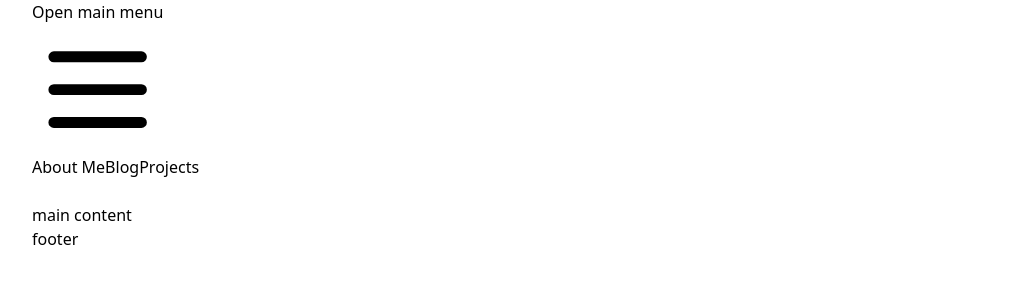
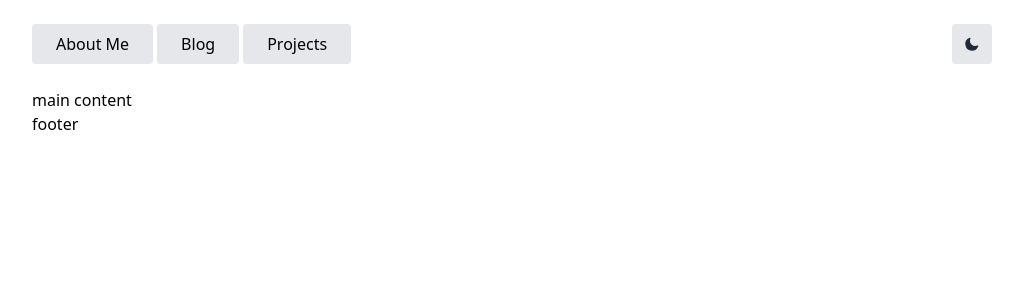
Before and after one commit to mwinel/nelsonmurungi.com, a Next.js app: page / in a window 1280 px wide. Shown: the top 300 px of the page, without its empty margins (128-1151 px from the left). Built offline with nearby package versions, Linux system fonts and the light colour scheme.

Commit message:
Add purge css pointer to layout

```diff
--- a/tailwind.config.js
+++ b/tailwind.config.js
@@ -1,6 +1,5 @@
 module.exports = {
-  mode: 'jit',
-  purge: ['./pages/**/*.{js,ts,jsx,tsx}', './components/**/*.{js,ts,jsx,tsx}'],
+  purge: ['./pages/**/*.{js,ts,jsx,tsx}', './components/**/*.{js,ts,jsx,tsx}, ./layout/**/*.{js,ts,jsx,tsx}'],
   darkMode: 'class', // or 'media' or 'class'
   theme: {
     extend: {},
```
